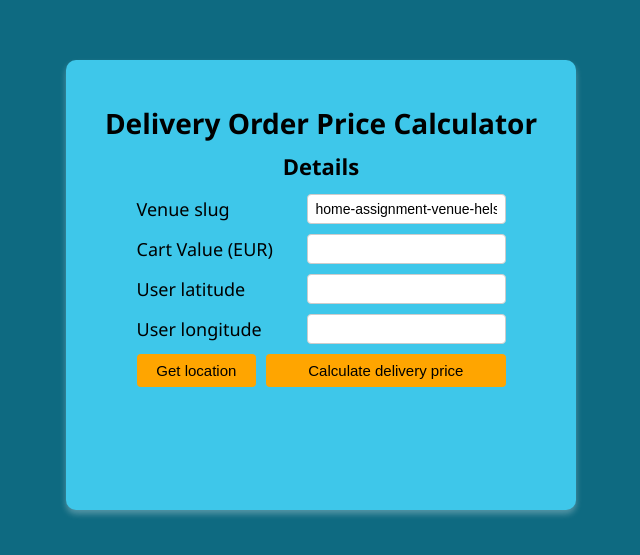
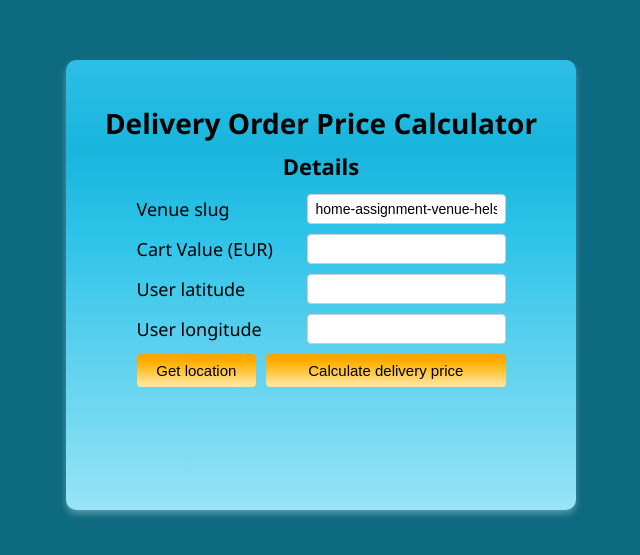
Before and after one commit to SimosTigkas/Delivery-Order-Price-Calculator, a React (Vite) app in the folder dopc/: page / in a window 1280 px wide. Shown: the part 115-670 px from the top of the page, without its empty margins (319-959 px from the left). Built offline with nearby package versions, Linux system fonts and the light colour scheme.

Commit message:
added gradients

```diff
--- a/dopc/src/App.tsx
+++ b/dopc/src/App.tsx
@@ -183,7 +183,7 @@ export function App() {
         borderRadius: "50%",
         marginRight: 8,
         animation: "spin 0.8s linear infinite",
-        verticalAlign: "middle"
+        justifyContent: "center"
       }}
     />
   );
--- a/dopc/src/index.css
+++ b/dopc/src/index.css
@@ -39,7 +39,7 @@ h2 {
     min-height: 450px;
     width: 510px;
     box-sizing: border-box;
-    background-color: hsl(192, 80%, 58%);
+    background: linear-gradient(180deg,hsl(193, 79%, 54%) 0.000%,hsl(192, 80%, 48%) 20.000%,hsl(192, 81%, 55%) 40.000%,hsl(192, 81%, 63%) 60.000%,hsl(192, 82%, 70%) 80.000%,hsl(191, 84%, 78%) 100.000%);
     margin: 0;
     border-radius: 10px;
     box-shadow: 0 4px 6px rgba(252, 252, 252, 0.3);
@@ -83,7 +83,7 @@ label {
 button {
     padding: 8px 18px;
     font-size: 15px;
-    background-color: orange;
+    background: linear-gradient(180deg, #ffa000 0.000%, #ffad02 20.000%, #ffbc20 40.000%, #ffcb50 60.000%, #ffda7f 80.000%, #ffe99d 100.000%);
     color: rgb(0, 0, 0);
     border: none;
     border-radius: 4px;
@@ -94,10 +94,10 @@ button {
 }
 
 button:hover {
-    background-color: hsl(39, 100%, 55%);
-    transition: background-color 1.3s ease-in-out;
+    background: linear-gradient(360deg, #ffa000 0.000%, #ffad02 20.000%, #ffbc20 40.000%, #ffcb50 60.000%, #ffda7f 80.000%, #ffe99d 100.000%);
+    transition: background-color 1.2s ease-in-out;
     box-shadow: 0 4px 6px rgba(0, 0, 0, 0.2);
-    transition: box-shadow 1.3s ease;
+    transition: box-shadow 0.6s ease;
 }
 
 .button-group {
```
